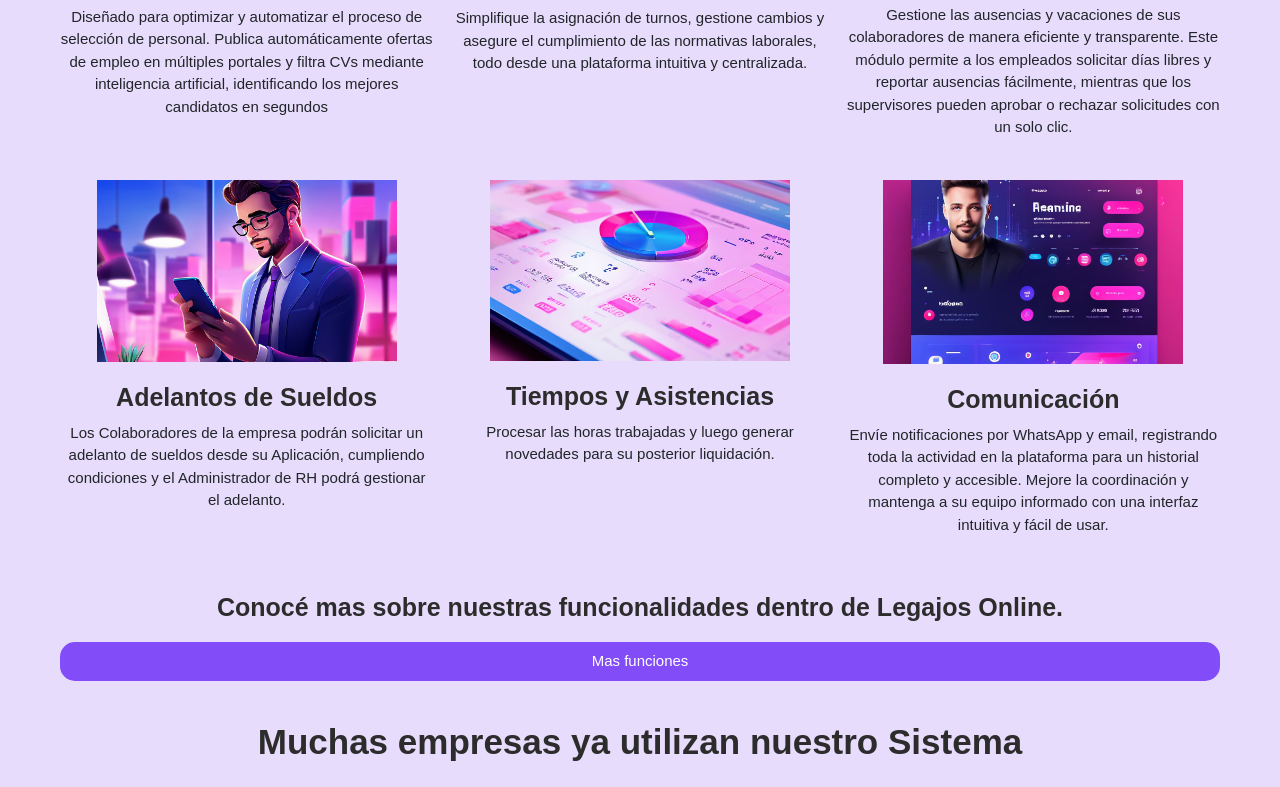
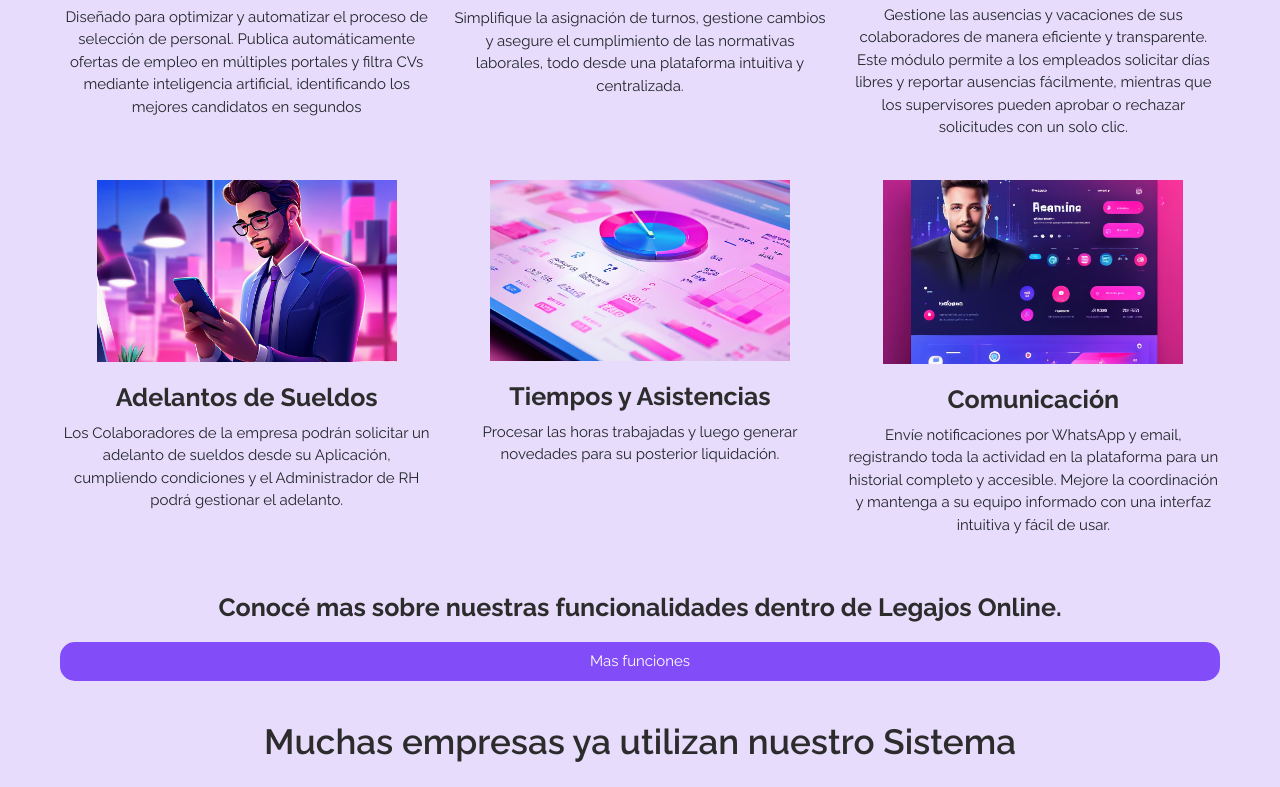
Before and after one commit to soliva-dev/legajos.online.coder-project, a website: page index.html in a window 1280 px wide. Shown: the part 1836-2623 px from the top of the page. Drawn offline with nearby package versions, Linux system fonts and the light colour scheme.

Commit message:
Descomento import de tipografia Raleway

```diff
--- a/scss/bases/_generales.scss
+++ b/scss/bases/_generales.scss
@@ -1,5 +1,5 @@
 /* Family Font - Google Font */
-//@import url('https://fonts.googleapis.com/css2?family=Raleway:ital,wght@0,100..900;1,100..900&display=swap');
+@import url('https://fonts.googleapis.com/css2?family=Raleway:ital,wght@0,100..900;1,100..900&display=swap');
 //@import url('https://fonts.googleapis.com/css2?family=Lato:ital,wght@0,100;0,300;0,400;0,700;0,900;1,100;1,300;1,400;1,700;1,900&display=swap');
 
 /* Reseteo valores por default*/
```
Also changed, not shown: css/estilos.css, 1 other file.
